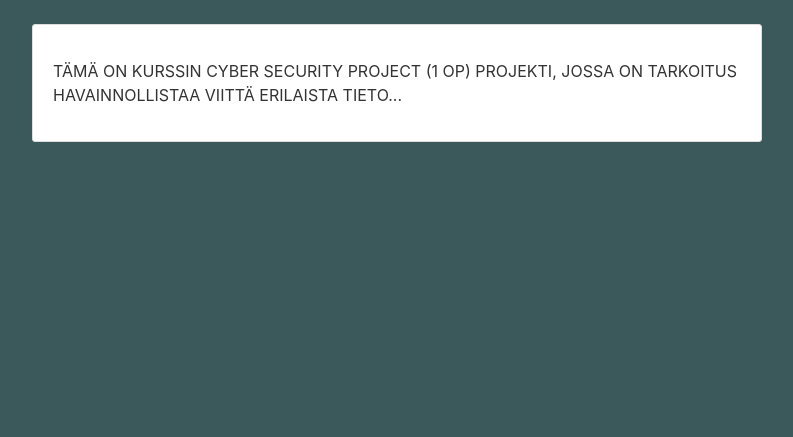
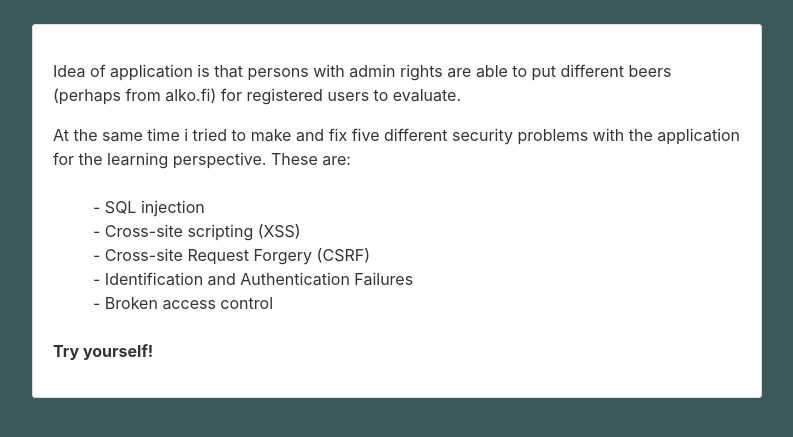
Before and after one commit to ollhaa/cs_project, a Django app: page /about/ in a window 1280 px wide. Shown: the part 56-493 px from the top of the page, without its empty margins (53-846 px from the left). Run offline with Django 5.2, Linux system fonts and the light colour scheme; some libraries are stand-ins or nearby versions.

Commit message:
update about and fix typos

```diff
--- a/myapp/beers/templates/beers/about.html
+++ b/myapp/beers/templates/beers/about.html
@@ -9,7 +9,22 @@
 <article class="media content-section">
     <div class="media-body">
 <br>
-TÄMÄ ON KURSSIN CYBER SECURITY PROJECT (1 OP) PROJEKTI, JOSSA ON TARKOITUS HAVAINNOLLISTAA VIITTÄ ERILAISTA TIETO...
+<p>Idea of application is that persons with admin rights are able to put different beers (perhaps from alko.fi) for registered users to evaluate.</p>
+
+At the same time i tried to make and fix five different security problems with the application for the learning perspective. These are:  <br>
+<br>
+<ul>
+- SQL injection <br>
+- Cross-site scripting (XSS) <br>
+- Cross-site Request Forgery (CSRF) <br>
+- Identification and Authentication Failures <br>
+- Broken access control <br>
+
+</ul>
+<br>
+
+<b>Try yourself!</b>
+
 <br>
 <br>
 
--- a/myapp/beers/templates/beers/beer.html
+++ b/myapp/beers/templates/beers/beer.html
@@ -15,7 +15,7 @@
 <div>
     <h2>ARVOSTELE</h2>
         <form action="/beer/" method="POST" enctype="multipart/form-data">
-        <!-- FLAW 2 and FIX for FLAW2-->    {% csrf_token %}
+        <!-- FLAW 2 and FIX for FLAW 2: Cross-site scripting (XSS)-->    {% csrf_token %}
         <input type="hidden" id="beer_id" name="beer_id" value="{{ beer.id }}">
 
         Stars: <br>
--- a/myapp/beers/templates/beers/login.html
+++ b/myapp/beers/templates/beers/login.html
@@ -18,7 +18,7 @@
 <div>
     <h2>LOGIN</h2>
         <form action="/login/" method="POST" enctype="multipart/form-data">
-            <!-- FLAW 2 and FIX for FLAW2-->
+            <!-- FLAW 2 and FIX for FLAW 2: Cross-site scripting (XSS)-->
             {% csrf_token %}
             <p>
         Username: <br>
--- a/myapp/beers/templates/beers/register.html
+++ b/myapp/beers/templates/beers/register.html
@@ -17,9 +17,9 @@
 <div>
     <h2>REGISTER</h2>
         <form method="POST" action="">
-            <!-- FLAW 2 and FIX for FLAW2-->
+            <!-- FLAW 2 and FIX for FLAW 2: Cross-site scripting (XSS)-->
             {% csrf_token %}
-            <!--FIX FLAW 5-->
+            <!--FIX FLAW 5: Broken access controll-->
             {{ form.as_p }}
             <p>
 
--- a/myapp/beers/templates/beers/review.html
+++ b/myapp/beers/templates/beers/review.html
@@ -19,8 +19,8 @@
     {% for review in reviews %}
     <article class="media content-section">
     <div class="media-body">
-    <!-- FLAW 2: XSS  Arvostelu: {{ review.review_text}} <br> -->
-    <!-- FIX FLAW 2: XSS -->
+    <!-- FLAW 2: Cross-site scripting (XSS) Arvostelu: {{ review.review_text}} <br> -->
+    <!-- FIX FLAW 2: Cross-site scripting (XSS) -->
     Arvostelu: {{ review.review_text | escape | safe }} <br>
         Tähdet: {{ review.stars | escape | safe }}
 
--- a/myapp/beers/views.py
+++ b/myapp/beers/views.py
@@ -66,7 +66,7 @@ def logoutView(request):
 
 @csrf_protect
 def registerView(request):
-    #FIX or SOLVE FLAW 5 Broken authentication
+    #FIX or SOLVE FLAW 4: Identification and Authentication Failures
     form = CreateUserForm()
     form = CreateUserForm(request.POST)
     if request.method == 'POST':
@@ -85,7 +85,7 @@ def registerView(request):
             return render(request, template_name, context)
     else:
         template_name = 'beers/register.html'
-        # FIX or SOLVE FLAW 5 Broken authentication
+        # #FIX or SOLVE FLAW 4: Identification and Authentication Failures
         context = {'form': form}
         return render(request, template_name, context)
 
@@ -122,7 +122,7 @@ def beerView2(request):
                     #'{beer}', '{user_id}', '{review}', '{stars}', '{now}')"
                     #c.close()
                     #
-                    #FIX SQL injection:
+                    #FIX FLAW 1: SQL injection:
                     new = Review(beer_id=beer, reviewer_id = user_id, stars=stars, date_created=now, review_text=review)
                     new.save()
                     messages.info(request, "Done!")
```
Also changed, not shown: myapp/db.sqlite3.
